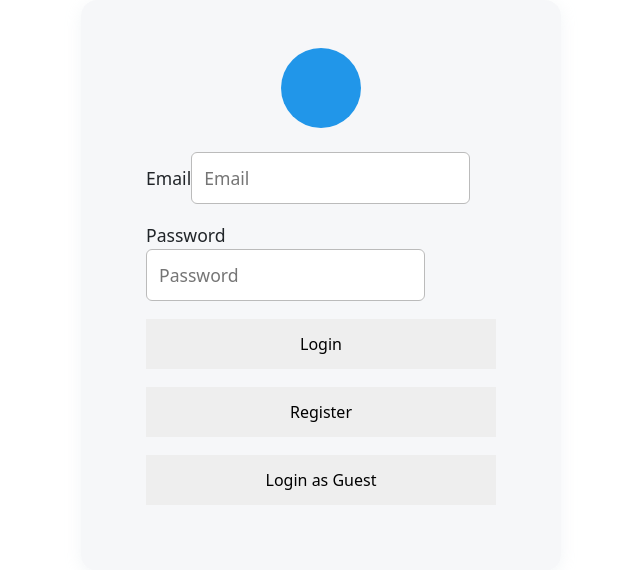
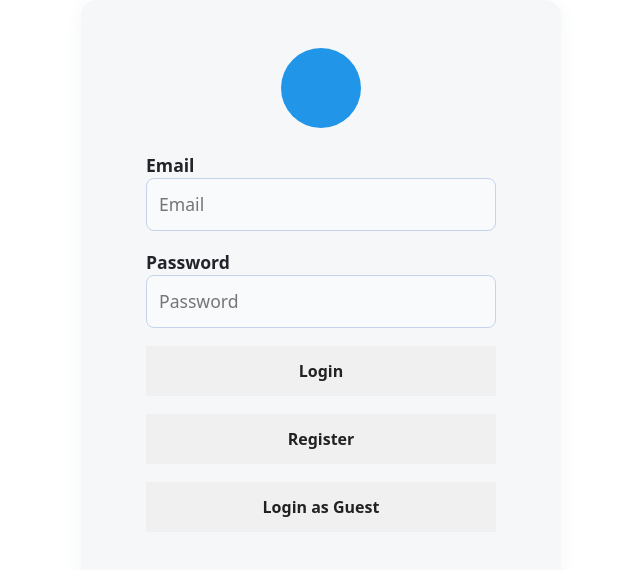
Before and after one commit to DeborahMR3/interiYOURS, a React (Vite) app: page / in a window 1280 px wide. Shown: the top 570 px of the page, without its empty margins (319-959 px from the left). Built offline with nearby package versions, Linux system fonts and the light colour scheme; no server answers.

Commit message:
Updated LoginPage.css to fix display

```diff
--- a/src/HomePage.css
+++ b/src/HomePage.css
@@ -10,14 +10,13 @@ import { Dropdown } from 'react-bootstrap';
   flex-direction: column;
 }
 
-/* Se você tiver um .main-card, inclua este bloco, senão pode ignorar */
 .main-card {
   flex: 1;
   display: flex;
   flex-direction: column;
   justify-content: flex-start;
   width: 100%;
-  padding: 1.5rem 1rem 2rem 1rem;  /* Padding só nas bordas da tela */
+  padding: 1.5rem 1rem 2rem 1rem;
   box-sizing: border-box;
 }
 
@@ -44,12 +43,18 @@ import { Dropdown } from 'react-bootstrap';
   cursor: pointer;
   transition: background 0.3s;
 }
-.avatar-button:hover {
+/* .avatar-button:hover {
   background-color: #e700d0;
 }
 .avatar-button:focus {
   background-color: #ff4400;
+} */
+
+.avatar-button:focus {
+  background-color: #ef02c8;
+  color: #084b03;
 }
+
 .avatar-img {
   width: 48px;
   height: 48px;
--- a/src/LoginPage.css
+++ b/src/LoginPage.css
@@ -9,6 +9,7 @@ section {
   align-items: center;
   justify-content: center;
 }
+
 @media (min-width: 900px) {
   section {
     max-width: 480px;
@@ -17,6 +18,7 @@ section {
     border-radius: 16px;
   }
 }
+
 .login-avatar {
   width: 80px;
   height: 80px;
@@ -24,6 +26,7 @@ section {
   border-radius: 50%;
   margin-bottom: 24px;
 }
+
 form {
   width: 100%;
   max-width: 350px;
@@ -32,27 +35,39 @@ form {
   gap: 18px;
   margin-bottom: 18px;
 }
+
 label {
   display: flex;
   flex-direction: column;
   font-size: 1.1rem;
+  gap: 0.2rem;
+  font-weight: bold;
 }
+
 input {
   padding: 12px;
   font-size: 1rem;
-  border: 1px solid #bbb;
-  border-radius: 6px;
+  border: 1.5px solid #c5d4ea;
+  border-radius: 8px;
   margin-top: 5px;
+  background: #f8fafc;
+  width: 100%;
+  box-sizing: border-box;
 }
+
 button {
   width: 100%;
   padding: 13px 0;
   font-size: 1.1rem;
   border: none;
   border-radius: 6px;
-  background: #eeeeee;
+  background: #f0f0f0;
+  color: #222;
+  font-weight: bold;
   margin-bottom: 10px;
+  margin-top: 0.5rem;
 }
+
 button:disabled {
   background: #e2e2e2;
   color: #aaa;
```
